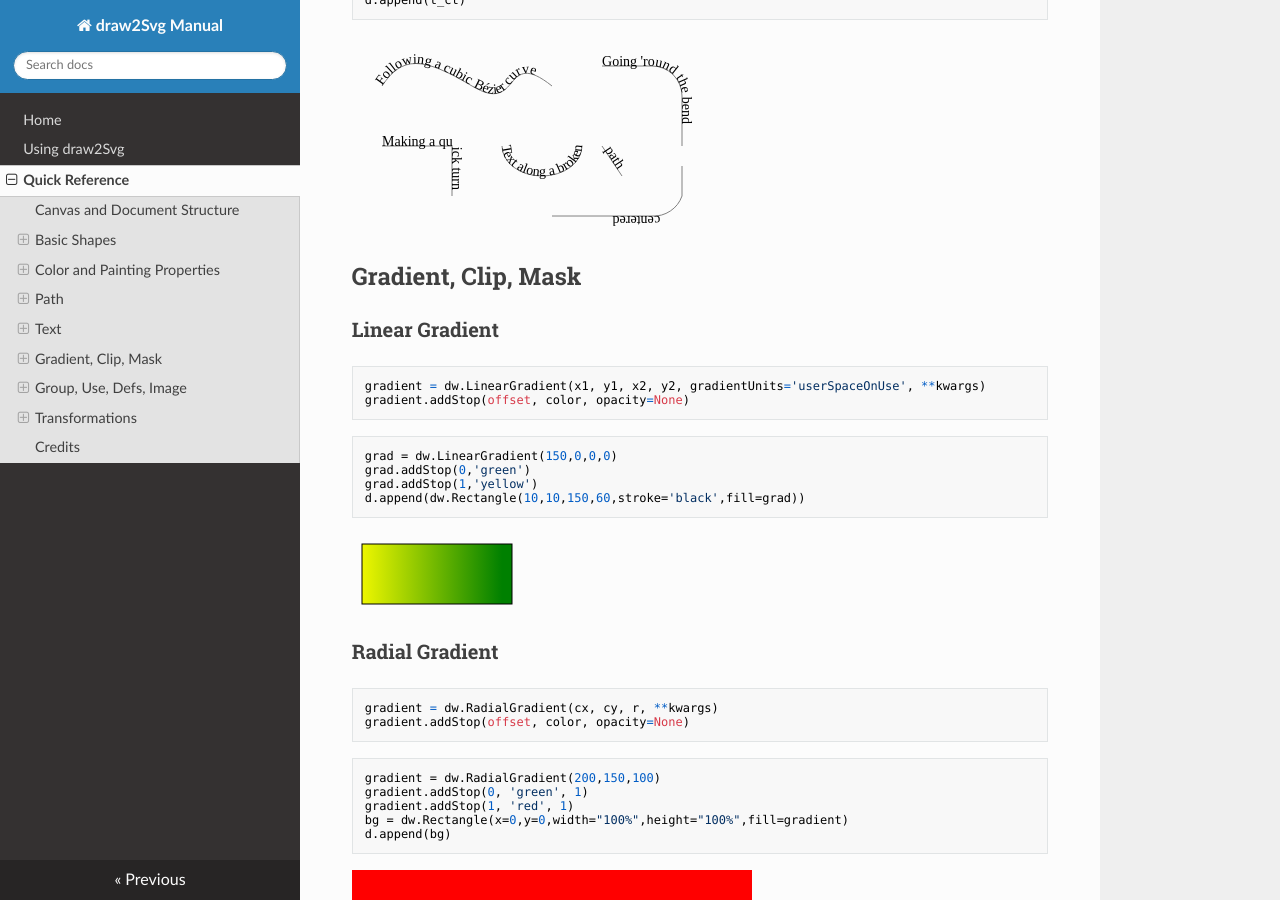
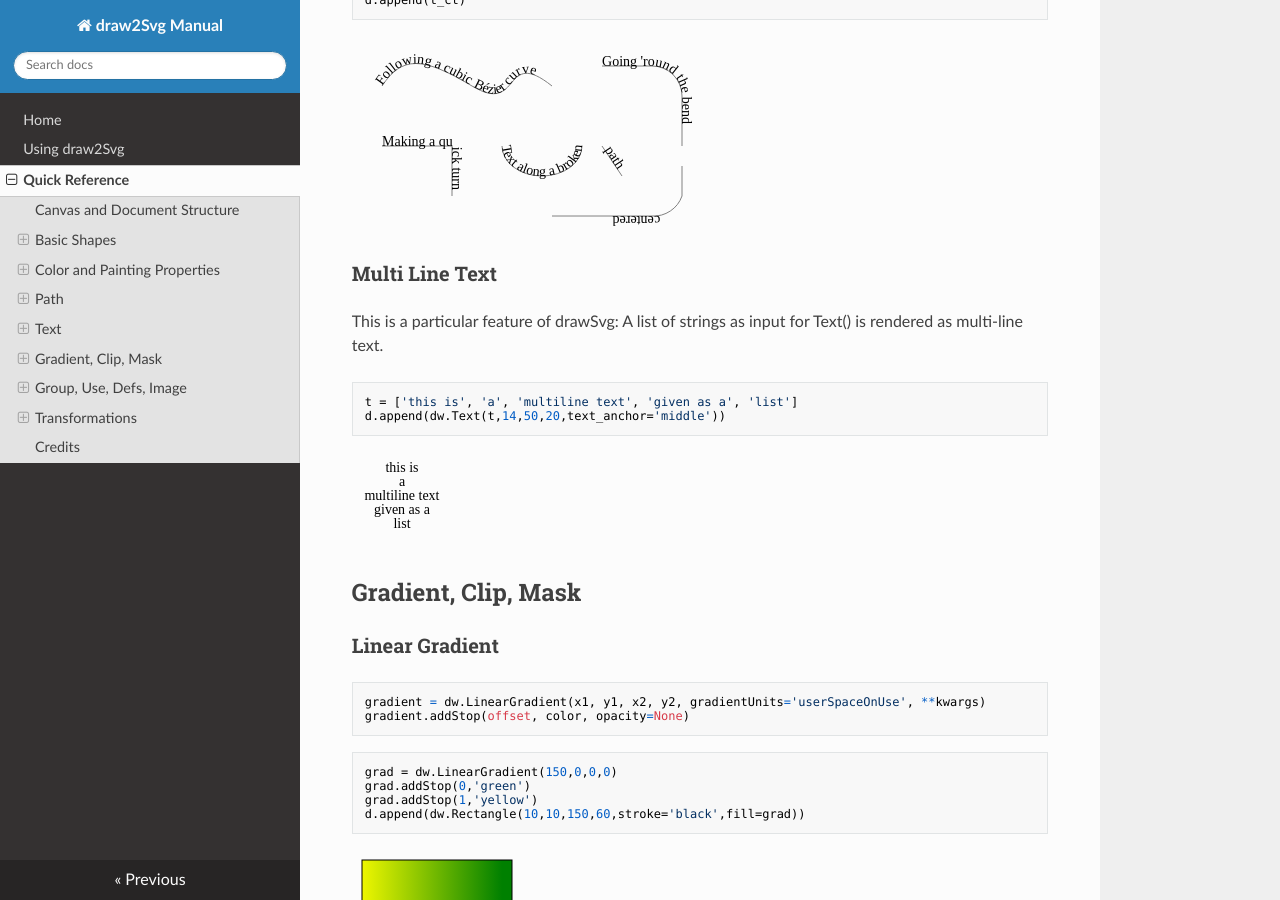
Before and after one commit to joachimheintz/draw2SvgDocs, an MkDocs documentation site: the page built from docs/quickref.md, in a window 1280 px wide and 900 px high, scrolled down 15220 px. Built offline with MkDocs 1.6.1, drawn with Linux system fonts in a browser that asks for light colours; nearby versions of some CDN libraries.

Commit message:
note and example about multi line text added

````diff
--- a/docs/quickref.md
+++ b/docs/quickref.md
@@ -680,6 +680,18 @@ d.append(t_ct)
 ```
 ![svg](img/04_path.svg)
 
+### Multi Line Text
+
+This is a particular feature of drawSvg: A list of strings as input for Text()
+is rendered as multi-line text.
+
+```python
+t = ['this is', 'a', 'multiline text', 'given as a', 'list']
+d.append(dw.Text(t,14,50,20,text_anchor='middle'))
+```
+
+![svg](img/04_multiline_text.svg)
+
 
 ## Gradient, Clip, Mask
 
````
Also changed, not shown: docs/img/04_multiline_text.svg (added), 1 other file.
